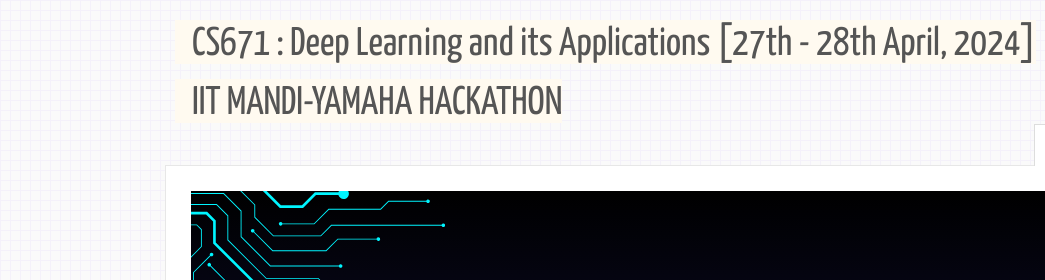
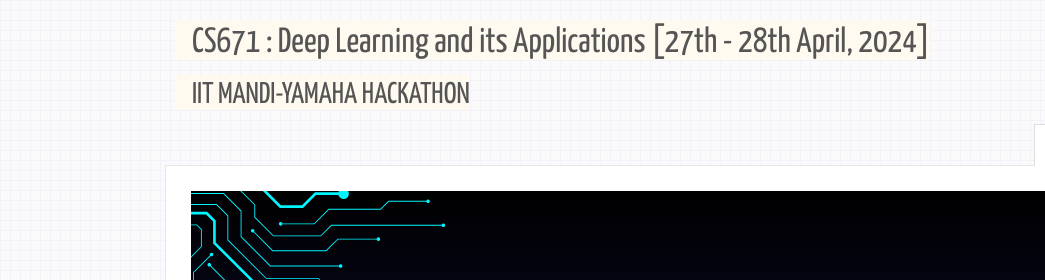
Before and after one commit to ayush0x00/ayush0x00.github.io, a plain HTML site: page index.html in a window 1280 px wide. Shown: the top 280 px of the page, 0-1045 px from the left. Drawn offline with Linux system fonts and the light colour scheme.

Commit message:
changes done

```diff
--- a/index.html
+++ b/index.html
@@ -22,8 +22,8 @@ a:active  {color:grey; background-color:transparent; text-decoration:underline}
   <div id="main">
     <div id="header">
       <div id="logo">
-        <h1 style = "background-color:FloralWhite ; font-size: 40px;">CS671 : Deep Learning and its Applications [27th - 28th April, 2024]</h1>
-		    <h1 style = "background-color:FloralWhite ; font-size: 40px;">IIT MANDI-YAMAHA HACKATHON</h1>
+        <h1 style = "background-color:FloralWhite ; font-size: 35px;">CS671 : Deep Learning and its Applications [27th - 28th April, 2024]</h1>
+		    <h1 style = "background-color:FloralWhite ; font-size: 30px;">IIT MANDI-YAMAHA HACKATHON</h1>
         <!--h2> <a style="color:blue;" href="cs671_2017/index.html">Previous Year:[Winter 2017]</a> </h2> -->
       </div>
       <div id="menubar">
```
